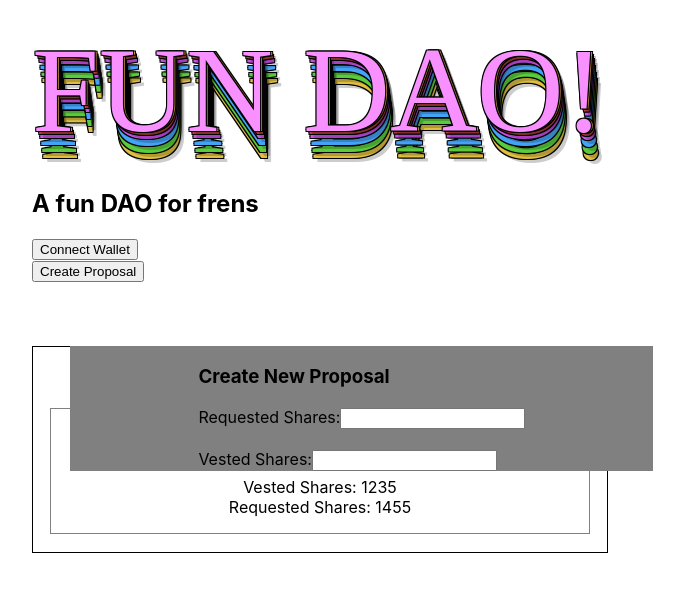
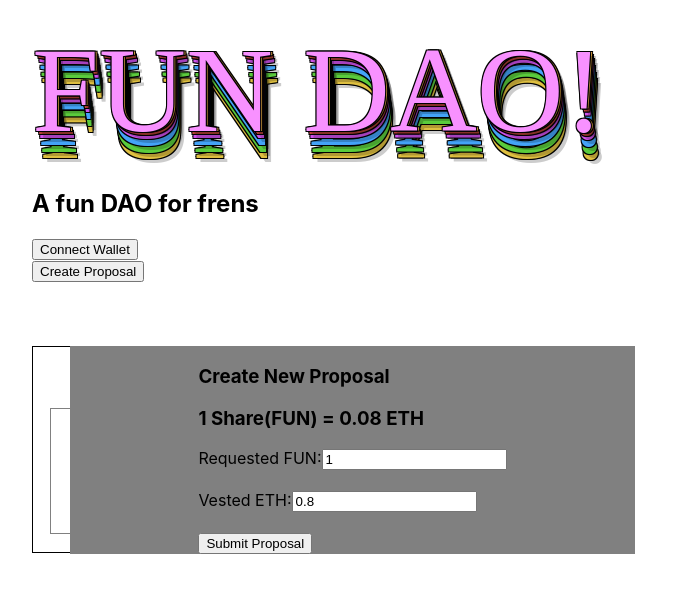
Before and after one commit to rottaj/FunDAO, a React (Create React App) app in the folder frontend/: page / in a window 1280 px wide. Both pictures are taken after a click on the button "Create Proposal". Shown: the top 592 px of the page, without its empty margins (352-1036 px from the left). Built offline with nearby package versions, Linux system fonts and the light colour scheme.

Commit message:
updated proposalForm. ready to add web3 calls

```diff
--- a/frontend/src/Containers/CreateProposalForm.tsx
+++ b/frontend/src/Containers/CreateProposalForm.tsx
@@ -7,6 +7,20 @@ interface Props {
 
 export default class CreateProposalForm extends React.Component <Props>{
 
+    state = {
+        requestedShares: 1,
+        vestedETH: 0.8
+    }
+
+    onChangeRequestedShares = (e: React.ChangeEvent<HTMLInputElement>) => {
+        console.log(e.target.value)
+        this.setState({
+            requestedShares: parseInt(e.target.value),
+            vestedETH: parseInt(e.target.value) * 0.08
+        })
+    }
+
+
     render() {
         console.log(this.props.isOpen)
         return (
@@ -14,13 +28,17 @@ export default class CreateProposalForm extends React.Component <Props>{
                 {this.props.isOpen &&
                 <div className="PopUp-Form">
                     <h3>Create New Proposal</h3>
+                    <h3> 1 Share(FUN) = 0.08 ETH</h3>
                     <form className="CreateProposal-Form">
-                        Requested Shares:
-                        <input type="text"/>
+                        Requested FUN:
+                        <input onChange={(e) => this.onChangeRequestedShares(e)} type="text" defaultValue={`${this.state.requestedShares}`}/>
                         <br></br>
                         <br></br>
-                        Vested Shares:
-                        <input type="text"/>
+                        Vested ETH:
+                        <input  type="text" value={`${this.state.vestedETH}`}/>
+                        <br></br>
+                        <br></br>
+                        <button>Submit Proposal</button>
                     </form>
                 </div>
                 }
```
